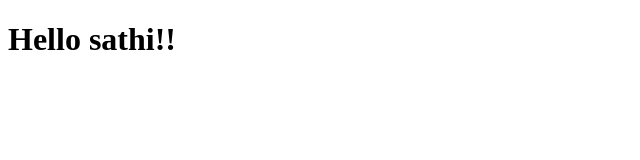
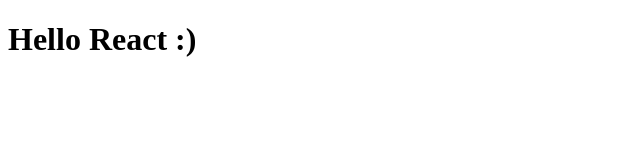
Before and after one commit to haruBlank00/study-sathi-client, a React (Vite) app: page / in a window 1280 px wide. Shown: the top 160 px of the page, without its empty margins (0-640 px from the left). Built offline with nearby package versions, Linux system fonts and the light colour scheme.

Commit message:
feat: install tanstack router

```diff
--- a/package.json
+++ b/package.json
@@ -9,12 +9,14 @@
     "lint": "eslint . --ext ts,tsx --report-unused-disable-directives --max-warnings 0",
     "preview": "vite preview",
     "test": "vitest run",
+    "test-watch": "vitest",
     "coverage": "vitest run --coverage",
     "prepare": "husky || true",
     "tsc": "npx tsc"
   },
   "dependencies": {
     "@radix-ui/react-icons": "^1.3.0",
+    "@tanstack/react-router": "^1.29.2",
     "class-variance-authority": "^0.7.0",
     "clsx": "^2.1.0",
     "react": "^18.2.0",
@@ -24,6 +26,8 @@
   },
   "devDependencies": {
     "@playwright/test": "^1.43.1",
+    "@tanstack/router-devtools": "^1.29.2",
+    "@tanstack/router-vite-plugin": "^1.30.0",
     "@types/node": "^20.12.7",
     "@types/react": "^18.2.66",
     "@types/react-dom": "^18.2.22",
--- a/src/App.tsx
+++ b/src/App.tsx
@@ -1,5 +1,15 @@
+import { routeTree } from "./routeTree.gen.ts";
+import { RouterProvider, createRouter } from "@tanstack/react-router";
+
+const router = createRouter({ routeTree });
+
+declare module "@tanstack/react-router" {
+  interface Register {
+    router: typeof router;
+  }
+}
 const App = () => {
-  return <h1>Hello sathi!!</h1>;
+  return <RouterProvider router={router} />;
 };
 
 export default App;
--- /dev/null
+++ b/src/routeTree.gen.ts
@@ -0,0 +1,27 @@
+/* prettier-ignore-start */
+
+/* eslint-disable */
+
+// @ts-nocheck
+
+// noinspection JSUnusedGlobalSymbols
+
+// This file is auto-generated by TanStack Router
+
+// Import Routes
+
+import { Route as rootRoute } from './routes/__root'
+
+// Create/Update Routes
+
+// Populate the FileRoutesByPath interface
+
+declare module '@tanstack/react-router' {
+  interface FileRoutesByPath {}
+}
+
+// Create and export the route tree
+
+export const routeTree = rootRoute.addChildren([])
+
+/* prettier-ignore-end */
--- /dev/null
+++ b/src/routes/__root.tsx
@@ -0,0 +1,15 @@
+import { createRootRoute } from "@tanstack/react-router";
+import { TanStackRouterDevtools } from "@tanstack/router-devtools";
+export const Route = createRootRoute({
+  component: RootPage,
+});
+
+function RootPage() {
+  return (
+    <div>
+      <h1>Hello React :)</h1>
+
+      <TanStackRouterDevtools />
+    </div>
+  );
+}
--- a/vite.config.ts
+++ b/vite.config.ts
@@ -1,16 +1,13 @@
 import { defineConfig } from "vite";
 import react from "@vitejs/plugin-react-swc";
 import path from "path";
-
+import { TanStackRouterVite } from "@tanstack/router-vite-plugin";
 // https://vitejs.dev/config/
 export default defineConfig({
-  plugins: [react()],
+  plugins: [react(), TanStackRouterVite()],
   resolve: {
     alias: {
       "@": path.resolve(__dirname, "./src"),
     },
   },
-  test: {
-
-  }
 });
```
Also changed, not shown: 1 other file (tests, documents, lock files or other folders).
